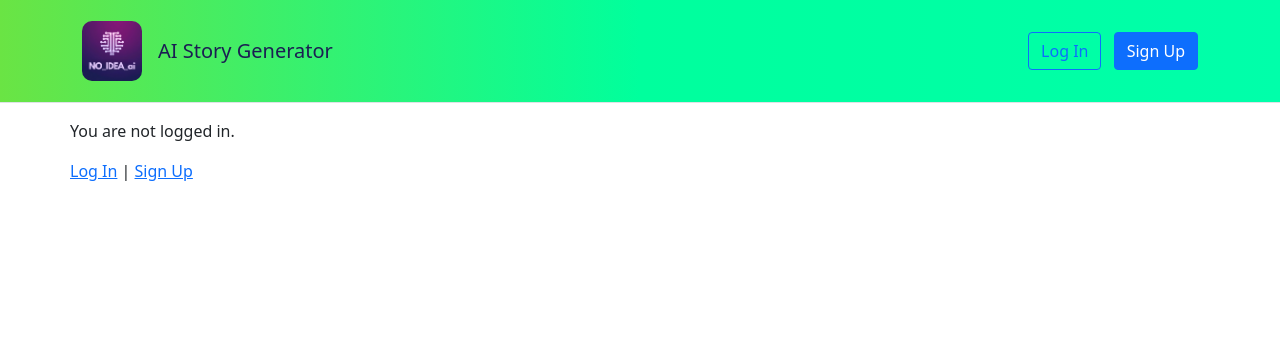
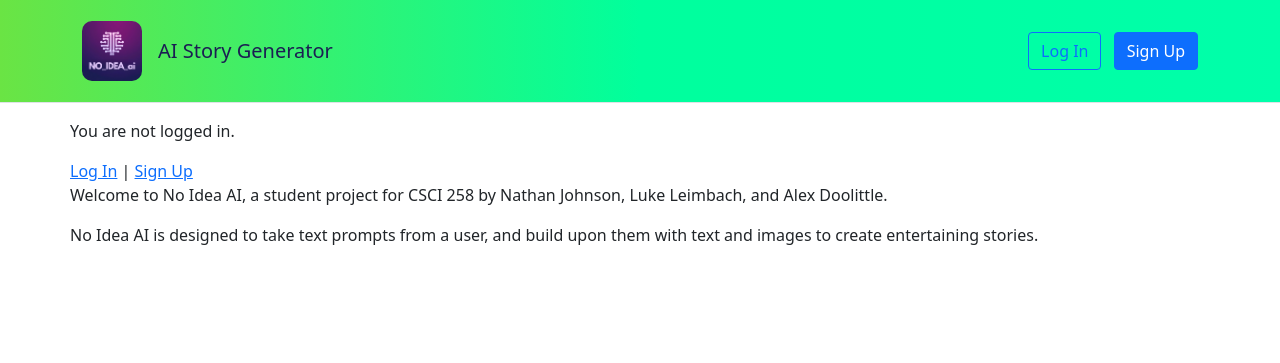
Before and after one commit to ntjson2/no_idea_AI, a Django app: page / in a window 1280 px wide. Shown: the top 363 px of the page. Run offline with Django 4.2, Linux system fonts and the light colour scheme; parts of the project's set-up code (start-up, migrations or seed data) failed here and were passed over.

Commit message:
Text added to home and article detail

```diff
--- a/templates/article_detail.html
+++ b/templates/article_detail.html
@@ -8,7 +8,8 @@
     <p>by {{ object.author }} | {{ object.date }}</p>
     <p>{{ object.body }}</p>
 </div>
-
+<hr>
+<p><strong>Generated images may only be visible for a certain period of time after generation. Please download any images you wish to keep.</strong></p>
 <hr>
 <h4>Storylines</h4>
 {% for comment in article.comment_set.all %}
--- a/templates/home.html
+++ b/templates/home.html
@@ -12,4 +12,6 @@
       <a href="{% url 'login'%}" >Log In</a> |
       <a href="{% url 'signup'%}" >Sign Up</a>
     {% endif %}
+    <p>Welcome to No Idea AI, a student project for CSCI 258 by Nathan Johnson, Luke Leimbach, and Alex Doolittle.</p>
+    <p>No Idea AI is designed to take text prompts from a user, and build upon them with text and images to create entertaining stories.</p>
 {% endblock content %}
```
Also changed, not shown: db.sqlite3.
